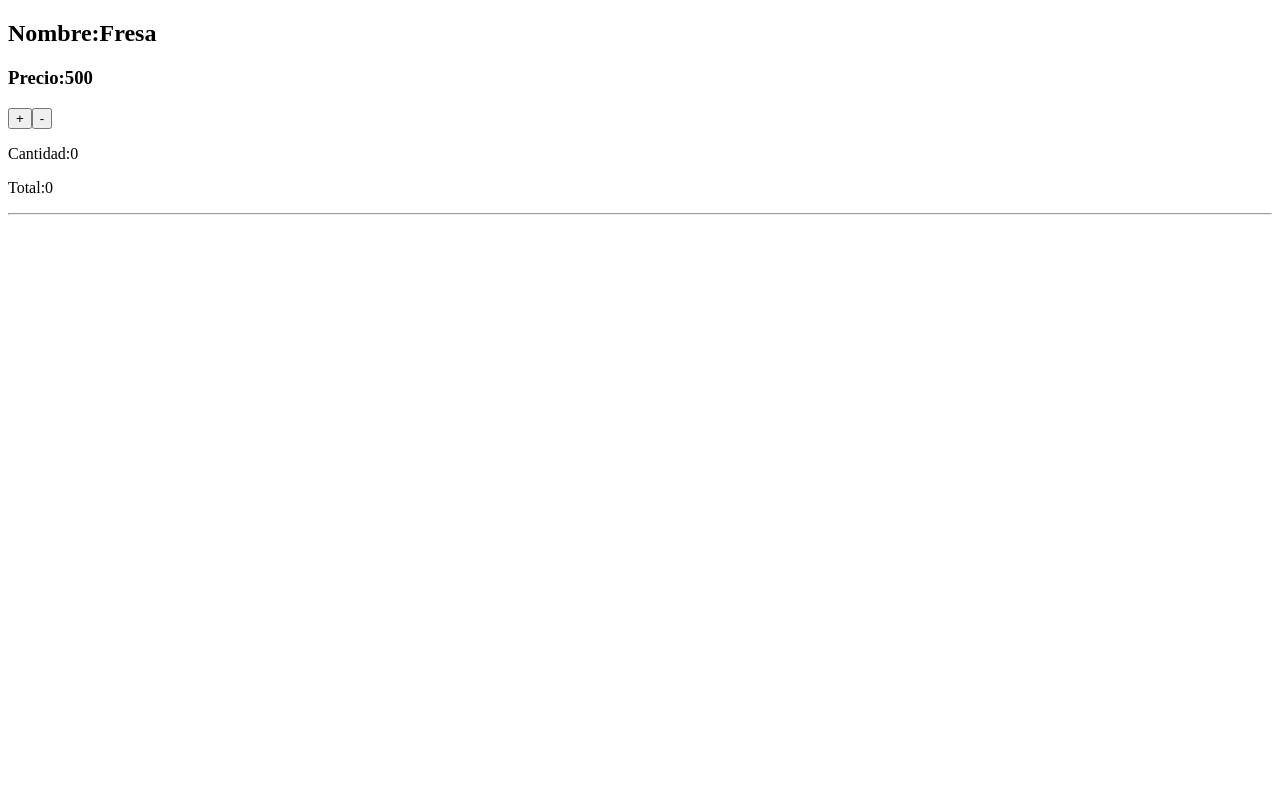
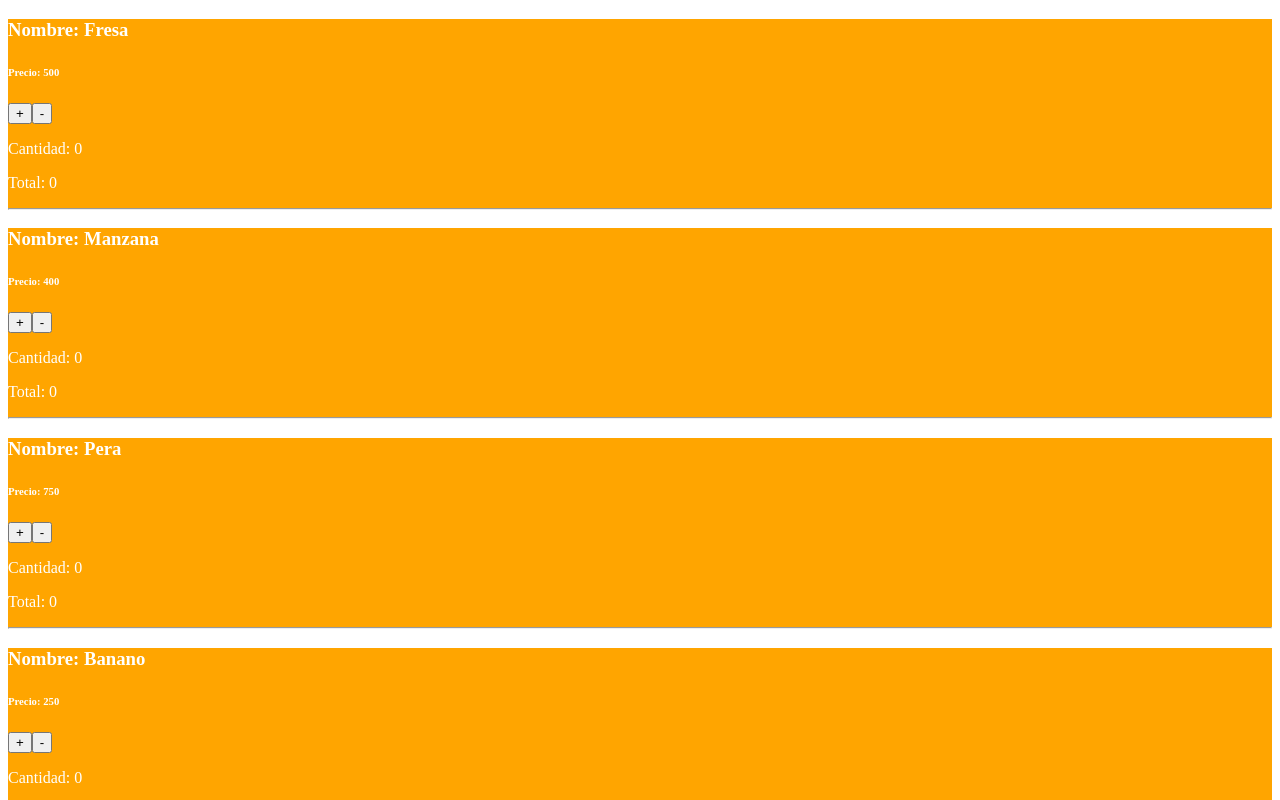
Before and after one commit to dfpolo2022/fundamentosReact, a React (Create React App) app: page / in a window 1280 px wide. Shown: the top 800 px of the page. Built offline with nearby package versions, Linux system fonts and the light colour scheme.

Commit message:
fubdamentos

```diff
--- /dev/null
+++ b/src/App.js
@@ -0,0 +1,70 @@
+import React from 'react';
+import Fruta from './components/Fruta';
+import GranTotal from './components/GranTotal';
+
+class App extends React.Component {
+
+    constructor(props) {
+        super()
+        //llamado a la api
+    }
+
+    frutas = [{
+        id: 'askdjslad',
+        nombre: 'Fresa',
+        precio: 500
+    },
+    {
+        id: 'aghjghjad',
+        nombre: 'Manzana',
+        precio: 400
+    },
+    {
+        id: 'agyasj435d',
+        nombre: 'Pera',
+        precio: 750
+    },
+    {
+        id: 'fgdfg',
+        nombre: 'Banano',
+        precio: 250
+    },
+    {
+        id: '5asdhdf',
+        nombre: 'Naranja',
+        precio: 350
+    }
+]
+
+    state = {
+        total: 0
+    }
+
+    cambios = (cambio) => {
+        console.log('desde el padre', cambio);
+        this.setState({
+            total: this.state.total + cambio.precio * (cambio.sumar?1:-1)
+        })
+    }
+
+    render() {
+        return (
+           <>
+                {
+                    this.frutas.map(fruta => {
+                        return <Fruta
+                            key={fruta.id}
+                            nombre={fruta.nombre}
+                            precio={fruta.precio}
+                            bus={this.cambios}
+                        />
+                    })
+                }
+
+                <GranTotal total={this.state.total} />
+           </>
+        )
+    }
+}
+
+export default App
--- /dev/null
+++ b/src/components/Fruta/Fruta.js
@@ -0,0 +1,52 @@
+import React from 'react'
+import style from './Fruta.module.css'
+
+class Fruta extends React.Component {
+
+    constructor(props){
+        super()
+    }
+
+    state = {
+        cantidad: 0,
+        total: 0
+    }
+
+    agregar = async () => {
+        await this.setState({
+            cantidad: this.state.cantidad + 1,
+            total: this.props.precio * (this.state.cantidad + 1)
+        })
+
+        this.props.bus({...this.props,...this.state, sumar:true})
+    }
+
+    quitar = async () => {
+        await this.setState({
+            cantidad: this.state.cantidad - 1,
+            total: this.props.precio * (this.state.cantidad - 1)
+        })
+
+        this.props.bus({...this.props,...this.state, sumar:false})
+    }
+
+    render() {
+
+        return(
+            <div className={style.contenedor}>
+                <h3>Nombre: {this.props.nombre}</h3>
+                <h6>Precio: {this.props.precio}</h6>
+
+                <button onClick={this.agregar}>+</button>
+                <button onClick={this.quitar}>-</button>
+
+                <p>Cantidad: {this.state.cantidad}</p>
+                <p>Total: {this.state.total}</p>
+
+                <hr />
+            </div>
+        )
+    }
+}
+
+export default Fruta
--- /dev/null
+++ b/src/components/Fruta/Fruta.module.css
@@ -0,0 +1,4 @@
+.contenedor {
+    background-color: orange;
+    color: white
+}
--- /dev/null
+++ b/src/components/Fruta/index.js
@@ -0,0 +1,2 @@
+import Fruta from "./Fruta";
+export default Fruta
--- /dev/null
+++ b/src/components/GranTotal/GranTotal.js
@@ -0,0 +1,12 @@
+import React from "react"
+
+class GranTotal extends React.Component {
+
+    render() {
+        return (
+            <h1>TOTAL: {this.props.total}</h1>
+        )
+    }
+}
+
+export default GranTotal
--- /dev/null
+++ b/src/components/GranTotal/index.js
@@ -0,0 +1,2 @@
+import GranTotal from "./GranTotal";
+export default GranTotal
--- a/src/index.js
+++ b/src/index.js
@@ -1,74 +1,8 @@
 import React from 'react';
 import ReactDOM from 'react-dom/client';
-
-
-class Fruta extends React.Component {
-
-
-
-  constructor(props) {
-    super()
-
-    this.state = {
-      cantidad: 0,
-      total: 0
-    }
-
-    console.log('me ejecuté constructor');
-
-  }
-  shouldComponentUpdate() {
-    if (this.state.cantidad < 0) return false
-    return true
-  }
-
-
-
-
-  componentDidMount() {
-    console.log('me ejecuté componentDidMount');
-  }
-
-  async agregar() {
-    await this.setState({
-      cantidad: this.state.cantidad + 1
-    })
-    console.log(this.state);
-  }
-
-  async quitar() {
-      await this.setState({
-        cantidad: this.state.cantidad - 1
-      })
-
-    console.log(this.state);
-  }
-
-
-  render() {
-    console.log('me ejecuté render');
-    return (
-      <div>
-        <h2>Nombre:{this.props.name}</h2>
-        <h3>Precio:{this.props.price}</h3>
-
-        <button onClick={this.agregar.bind(this)}>+</button>
-        <button onClick={this.quitar.bind(this)}>-</button>
-
-        <p>Cantidad:{this.state.cantidad}</p>
-        <p>Total:{this.state.cantidad*this.props.price}</p>
-
-        <hr />
-      </div>
-    )
-  }
-}
-
+import App from './App';
 
 const root = ReactDOM.createRoot(document.getElementById('root'));
 root.render(
-    <>
-      <Fruta name={'Fresa'} price={500} />
-
-    </>
+  <App />
 );
```
Also changed, not shown: src/components/GranTotal/GranTotal.module.css (added).
